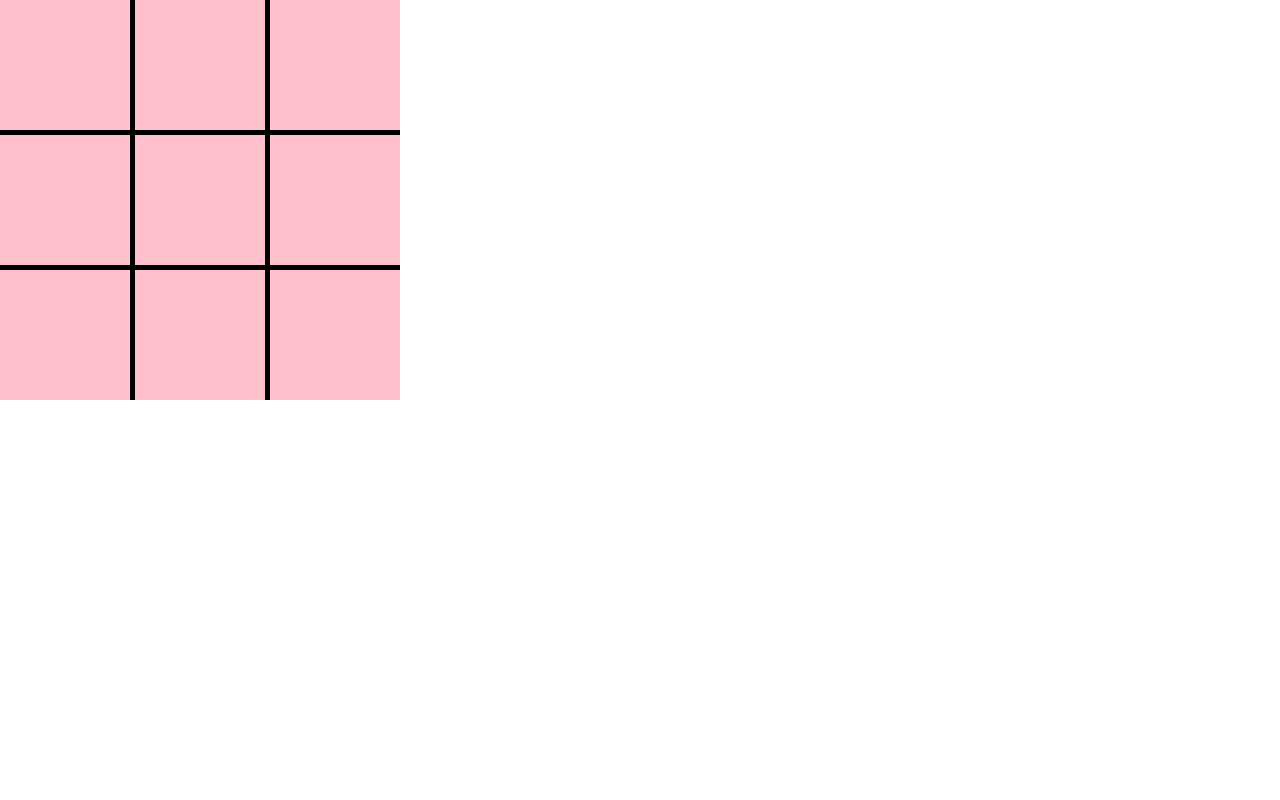
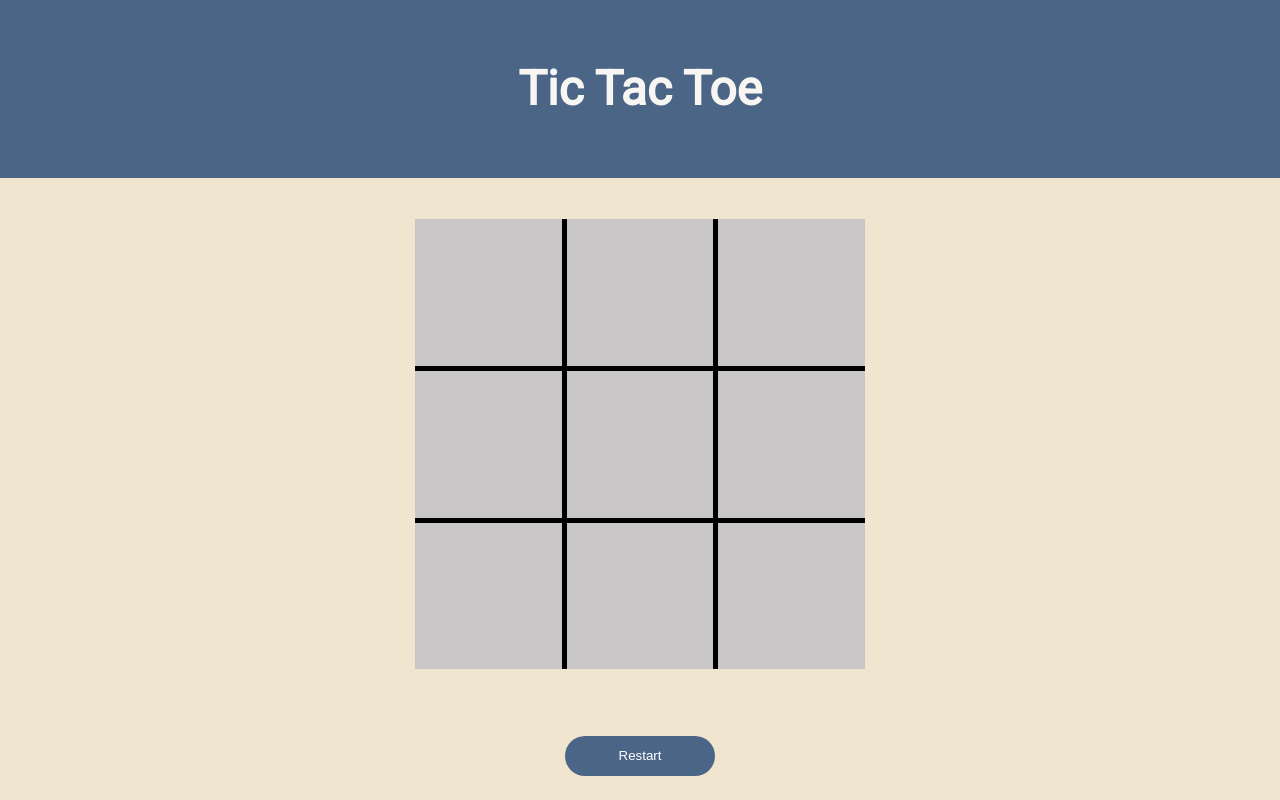
Before and after one commit to ascodeasice/tic-tac-toe, a plain HTML site: page index.html in a window 1280 px wide. Drawn offline with Linux system fonts and the light colour scheme.

Commit message:
Finish layout of project, connect DOM with js There are eventlisteners for restart button and blocks now. And blocks will be drawn when clicked, but there is a bug.  Clicking clicked blocks would replace the original one.

```diff
--- a/index.html
+++ b/index.html
@@ -14,16 +14,23 @@
 </head>
 
 <body>
-    <div class="board">
-        <div class="block"><img src="#" alt="" id="block0_0" class="emptyBlock"></div>
-        <div class="block"><img src="#" alt="" id="block0_1" class="emptyBlock"></div>
-        <div class="block"><img src="#" alt="" id="block0_2" class="emptyBlock"></div>
-        <div class="block"><img src="#" alt="" id="block1_0" class="emptyBlock"></div>
-        <div class="block"><img src="#" alt="" id="block1_1" class="emptyBlock"></div>
-        <div class="block"><img src="#" alt="" id="block1_2" class="emptyBlock"></div>
-        <div class="block"><img src="#" alt="" id="block2_0" class="emptyBlock"></div>
-        <div class="block"><img src="#" alt="" id="block2_1" class="emptyBlock"></div>
-        <div class="block"><img src="#" alt="" id="block2_2" class="emptyBlock"></div>
+
+    <div class="wrapper">
+        <div id="header">
+            <h1>Tic Tac Toe</h1>
+        </div>
+        <div class="board">
+            <div class="container" id="container0"><img src="#" alt="" id="block0" class="emptyBlock"></div>
+            <div class="container" id="container1"><img src="#" alt="" id="block1" class="emptyBlock"></div>
+            <div class="container" id="container2"><img src="#" alt="" id="block2" class="emptyBlock"></div>
+            <div class="container" id="container3"><img src="#" alt="" id="block3" class="emptyBlock"></div>
+            <div class="container" id="container4"><img src="#" alt="" id="block4" class="emptyBlock"></div>
+            <div class="container" id="container5"><img src="#" alt="" id="block5" class="emptyBlock"></div>
+            <div class="container" id="container6"><img src="#" alt="" id="block6" class="emptyBlock"></div>
+            <div class="container" id="container7"><img src="#" alt="" id="block7" class="emptyBlock"></div>
+            <div class="container" id="container8"><img src="#" alt="" id="block8" class="emptyBlock"></div>
+        </div>
+        <button id="restartBtn">Restart</button>
     </div>
     <script src="script.js"></script>
 </body>
--- a/script.js
+++ b/script.js
@@ -1,5 +1,6 @@
+
+//FIXME clicking on the same block with replace it
 const boardSize=3
-//TODO add eventListener for div, and add text next next day
 
 const board= (()=>{
     let board=[];
@@ -21,7 +22,7 @@ const board= (()=>{
             return;
         }
         board[i][j]=symbol;
-        board.display();
+        display();
     }
 
     const display=()=>{
@@ -30,8 +31,7 @@ const board= (()=>{
         //check every value of board, then change class,src of image in div
         for(let i=0;i<boardSize;i++){
             for(let j=0;j<boardSize;j++){
-                if(board[i][j]!=' '){
-                    const block=document.getElementById("block"+String(i)+"_"+String(j));
+                const block=document.getElementById("block"+String(3*i+j));//NOTE the id is 0~8
                 block.classList.remove('emptyBlock');
 
                 if(board[i][j]=='X'){
@@ -40,8 +40,13 @@ const board= (()=>{
                 }
                 else if(board[i][j]=='O'){
                     block.src="images/circle-svgrepo-com.svg";
-                        block.classList.add("imgX");
+                    block.classList.add("imgO");
                 }
+                else{
+                    block.src="#";
+                    block.classList.remove("imgO");
+                    block.classList.remove("imgX");
+                    block.classList.add("emptyBlock");
                 }
             }
         }
@@ -91,7 +96,11 @@ const board= (()=>{
     }
 
     const reset=()=>{
-        board.forEach(row=>row.forEach(block=>block=" "))
+        for(let i=0;i<boardSize;i++){
+            for(let j=0;j<boardSize;j++)
+            board[i][j]=' ';
+        }
+        display();
     }
 
     return {board,setSymbol,display,reset,win};
@@ -109,18 +118,33 @@ const playerFactory = (name,symbol,board)=>{
         //TODO show text on the page
         if(board.win(symbol)){
             console.log(name,"win!");
-            //ask for reset
+            //TODO ask for reset
             }
     }
 
     return {name,symbol,place};
 }
 
-const user=playerFactory('you','X',board);
+let turn=1;//TODO reset turn in reset()
 
-// user.place(0,2)
-// user.place(1,1)
-// user.place(2,1)
-// user.place(0,1)
+const containers=document.getElementsByClassName("container");
+for(let i=0;i<containers.length;i++){
+    containers[i].addEventListener("click",function(){
+        block=document.getElementById("block"+String(i));
+        if(turn%2==1)
+            player1.place(Math.floor(i/3),i%3);
+        else if(turn%2==0)
+            player2.place(Math.floor(i/3),i%3);
+        turn++;
+    })
+}
+
+const player1=playerFactory('player1','X',board);
+const player2=playerFactory('player2','O',board);
+const restartBtn=document.getElementById("restartBtn");
+restartBtn.addEventListener("click",function(){
+    board.reset();
+})
+
 
 board.display();
--- a/style.css
+++ b/style.css
@@ -1,11 +1,47 @@
 :root{
---blockSize:400px;
+--blockSize:450px;
+--btnWidth:150px;
+--btnHeight:40px;
+--navy:#4B6587;
+--gray:#C8C6C6;
+--white:#F7F6F2;
+--beige:#F0E5CF;
 }
 
 body{
     margin:0;
     padding:0;
     font-family: 'Roboto', sans-serif;
+    height:100vh;
+    width:100vw;
+}
+
+button:hover{
+    opacity:0.5;
+}
+
+h1{
+    font-size:3rem;
+    color:var(--white);
+}
+
+.wrapper{
+    display:grid;
+    grid-template-rows: 1fr 3fr 0.5fr;
+    min-height:100vh;
+    justify-items:center;
+    align-items:center;
+    background-color: var(--beige);
+    height: auto;
+}
+
+#header{
+    display:grid;
+    width:100%;
+    height:100%;
+    justify-items:center;
+    align-items:center;
+    background-color:var(--navy);
 }
 
 .board{
@@ -18,8 +54,8 @@ body{
     background-color:black ;
 }
 
-.block{
-    background-color:pink;
+.container{
+    background-color:var(--gray);
     display:grid;
     align-items: center;
     justify-items: center;
@@ -36,6 +72,15 @@ body{
 }
 
 .imgO{
-    height:70%;
-    width:70%;
+    height:80%;
+    width:80%;
 }
+
+#restartBtn{
+    height:var(--btnHeight);
+    width:var(--btnWidth);
+    border-radius:2rem;
+    border:none;
+    background-color:var(--navy);
+    color:white;
+}
```
Lines whose indentation alone changed are shown as unchanged.
